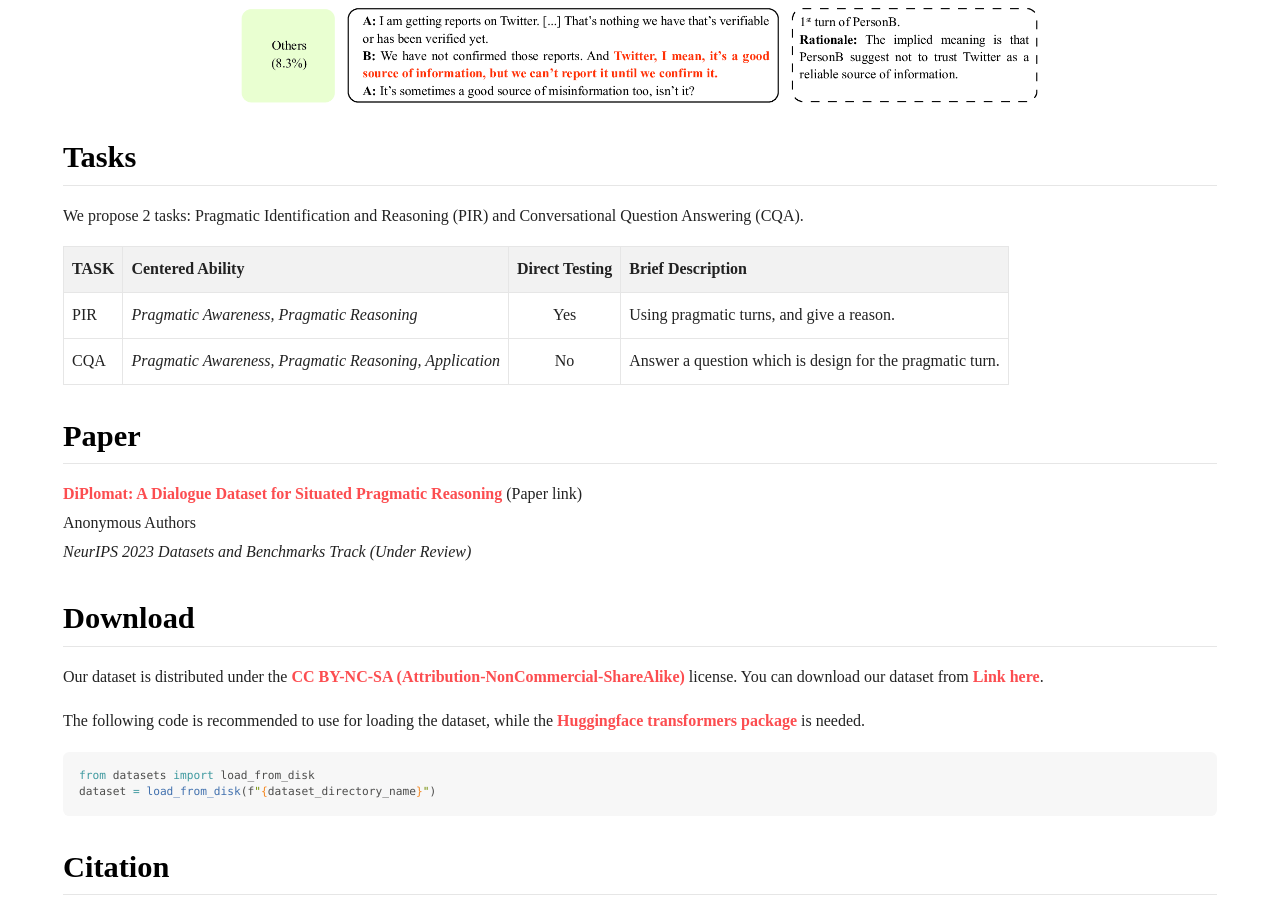
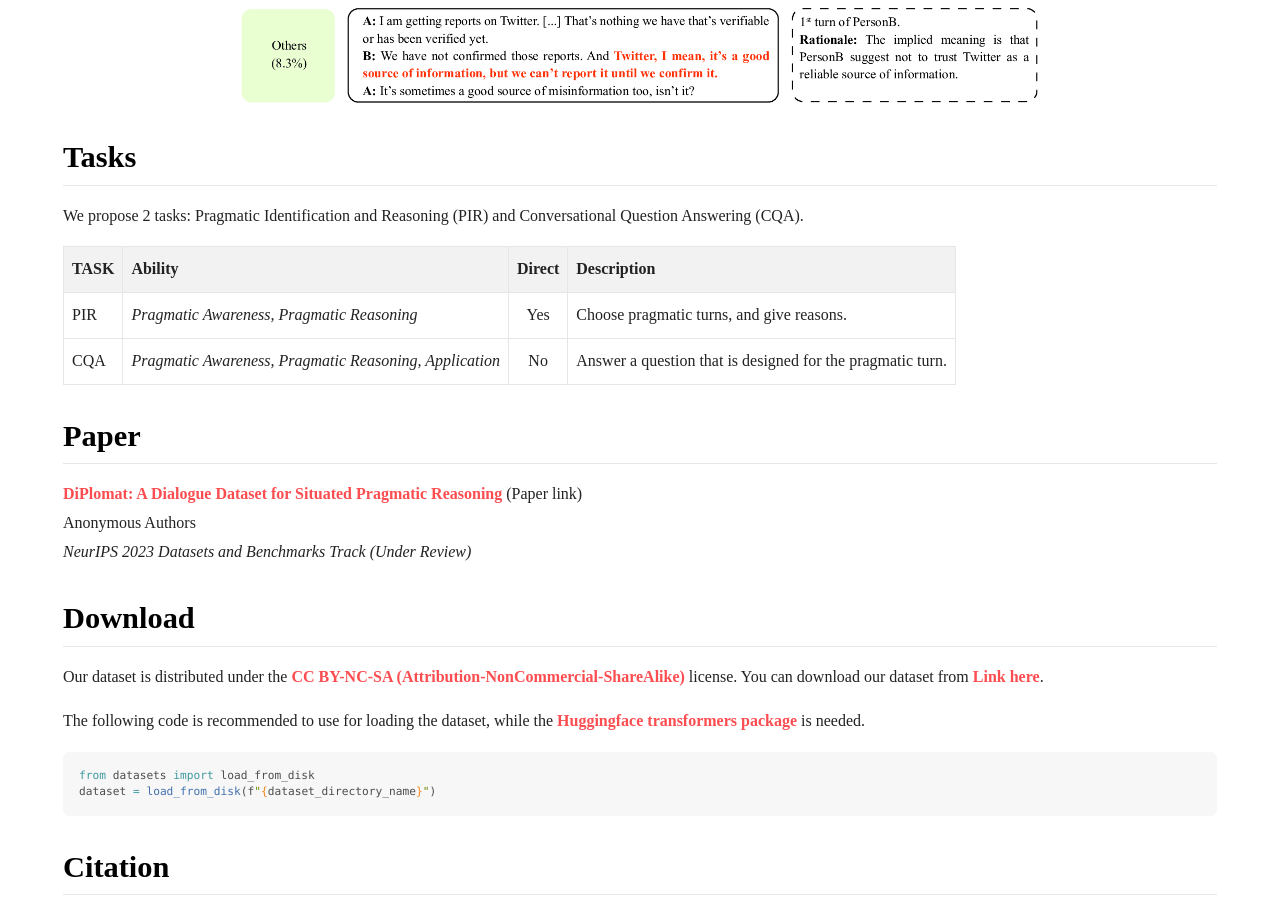
Before and after one commit to diplomat-dataset/diplomat-dataset.github.io, a Jekyll site: the page built from index.md, in a window 1280 px wide and 900 px high, scrolled down 1502 px. Built offline with Jekyll 4.4.1, drawn with Linux system fonts in a browser that asks for light colours.

Commit message:
Update index.md

```diff
--- a/index.md
+++ b/index.md
@@ -34,10 +34,10 @@ The **Diplomat** dataset owns 4,177 data and covers a vocabulary of 48,900 words
 ## Tasks
 We propose 2 tasks: Pragmatic Identification and Reasoning (PIR) and Conversational Question Answering (CQA). <be>
 
-|**TASK** | **Centered Ability**| **Direct Testing** | **Brief Description**|
+|**TASK** | **Ability**| **Direct** | **Description**|
 |   ---     |   :---     | :---: | :--- |
-|     PIR    | *Pragmatic Awareness, Pragmatic Reasoning*     | Yes      | Using pragmatic turns, and give a reason. |
-| CQA | *Pragmatic Awareness, Pragmatic Reasoning, Application* | No | Answer a question which is design for the pragmatic turn.|
+|     PIR    | *Pragmatic Awareness, Pragmatic Reasoning*     | Yes      | Choose pragmatic turns, and give reasons. |
+| CQA | *Pragmatic Awareness, Pragmatic Reasoning, Application* | No | Answer a question that is designed for the pragmatic turn.|
 
 ## Paper
 
```
